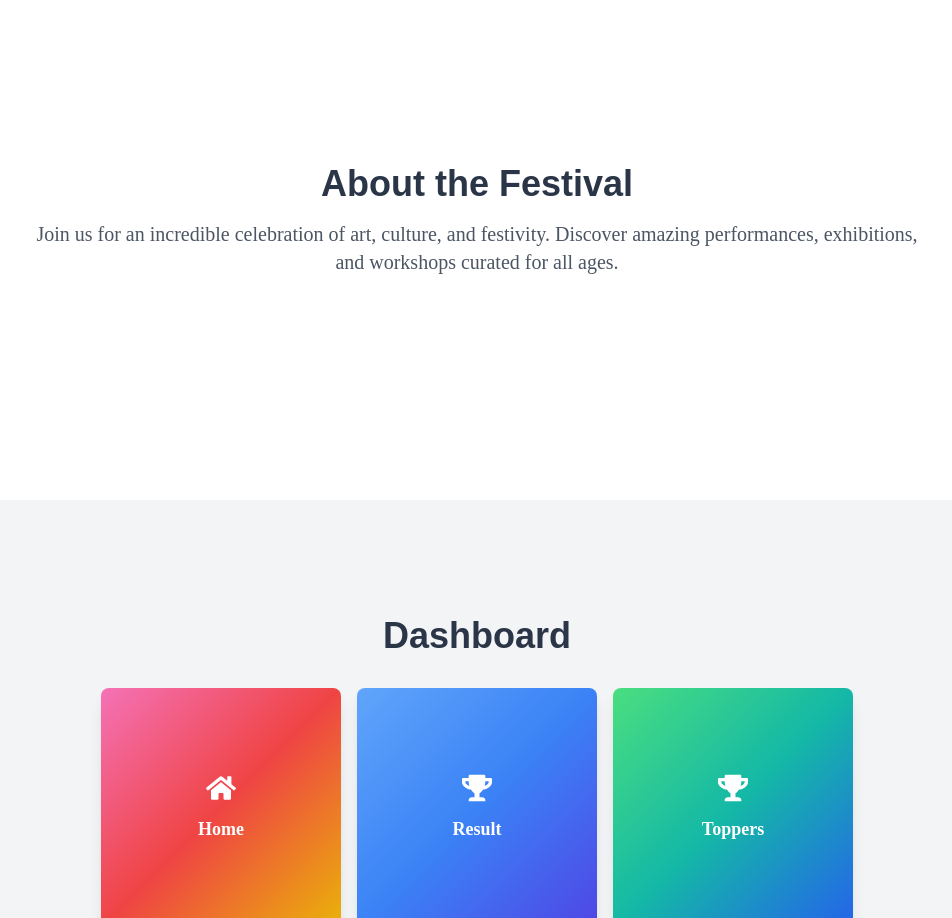
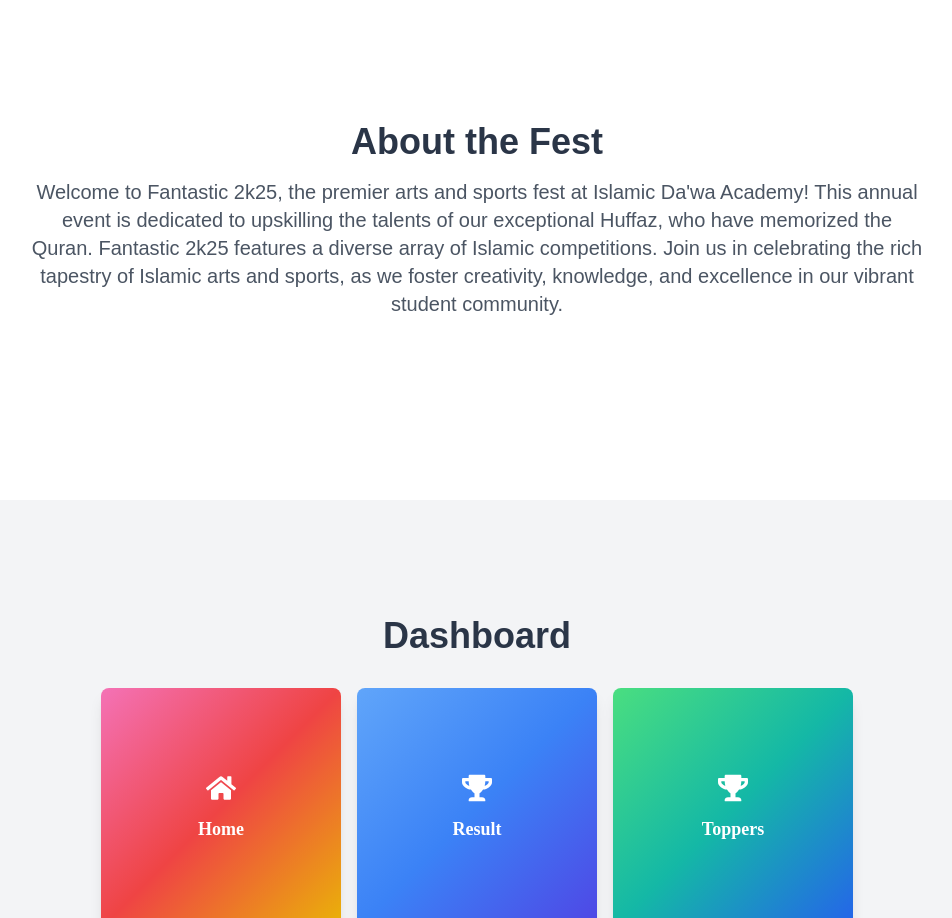
Before and after one commit to mikdadmk/fantastic-fest, a Next.js app: page / in a window 1280 px wide. Shown: the part 860-1778 px from the top of the page, without its empty margins (163-1115 px from the left). Built offline with nearby package versions, Linux system fonts and the light colour scheme; no server answers; the database is empty.

Commit message:
about section modified

```diff
--- a/src/app/(DashboardLayout)/components/home/about.jsx
+++ b/src/app/(DashboardLayout)/components/home/about.jsx
@@ -8,11 +8,14 @@
       initial={{ opacity: 0, y: 50 }}
       whileInView={{ opacity: 1, y: 0 }}
       transition={{ duration: 0.8 }}
-      className="max-w-4xl text-center"
+      className="max-w-4xl text-center font-poppins"
     >
-      <h2 className="text-4xl font-bold mb-4 font-poppins">About the Festival</h2>
+      <h2 className="text-4xl font-bold mb-4">About the Fest</h2>
       <p className="text-lg md:text-xl text-gray-600">
-        Join us for an incredible celebration of art, culture, and festivity. Discover amazing performances, exhibitions, and workshops curated for all ages.
+      Welcome to Fantastic 2k25, the premier arts and sports fest at Islamic Da'wa Academy!
+      This annual event is dedicated to upskilling the talents of our exceptional Huffaz,
+      who have memorized the Quran. Fantastic 2k25 features a diverse array of Islamic competitions. Join us in celebrating the rich
+      tapestry of Islamic arts and sports, as we foster creativity, knowledge, and excellence in our vibrant student community.
       </p>
     </motion.div>
   </section>
--- a/src/styles/globals.css
+++ b/src/styles/globals.css
@@ -7,6 +7,10 @@
 /* Custom font class */
 .font-aesthetic {
   font-family: "Aesthetic Romance", sans-serif;
+}
+
+.font-poppins {
+  font-family: 'Poppins', sans-serif;
 }
 
 @import url('https://fonts.googleapis.com/css2?family=Anek+Malayalam:wght@100..800&display=swap');
```
